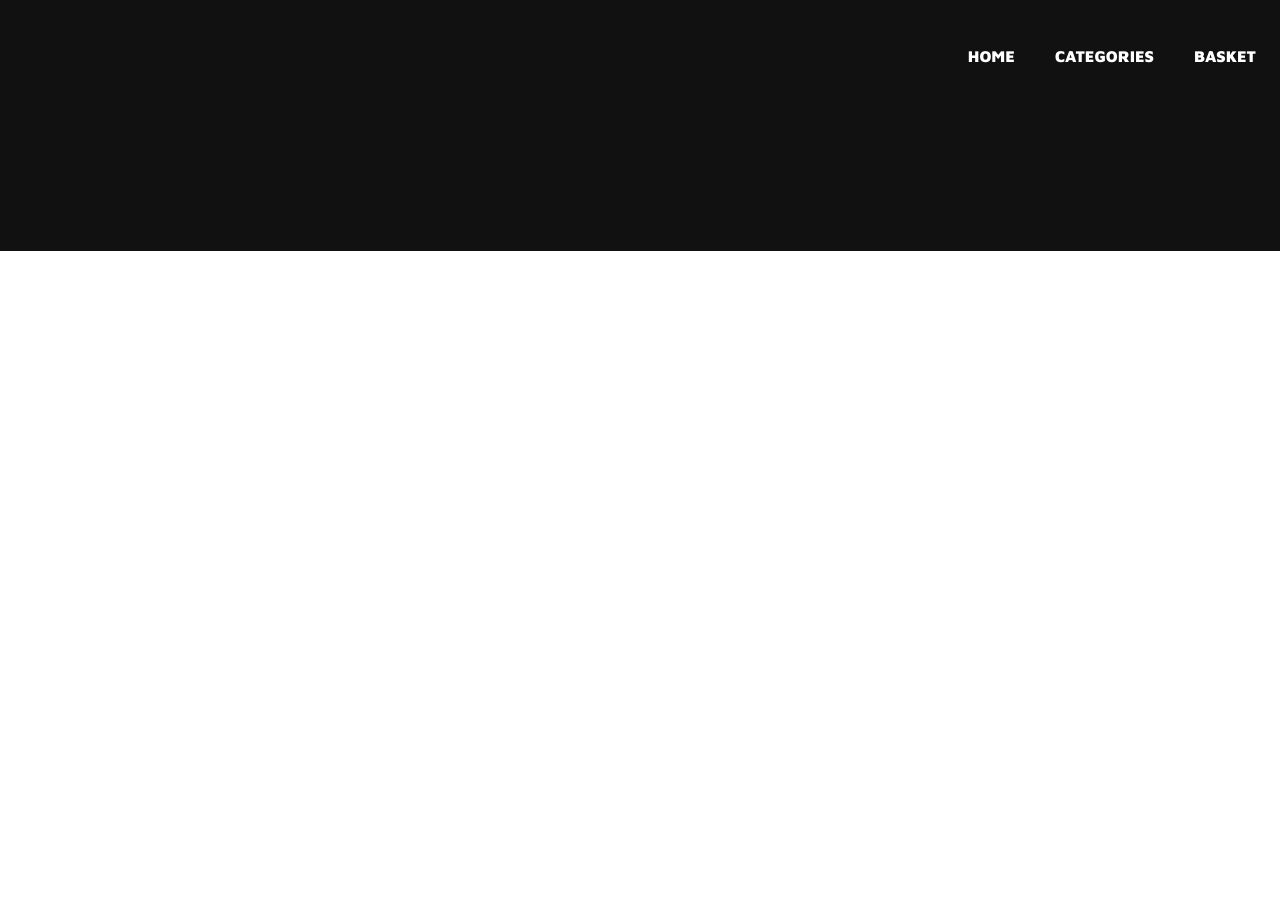
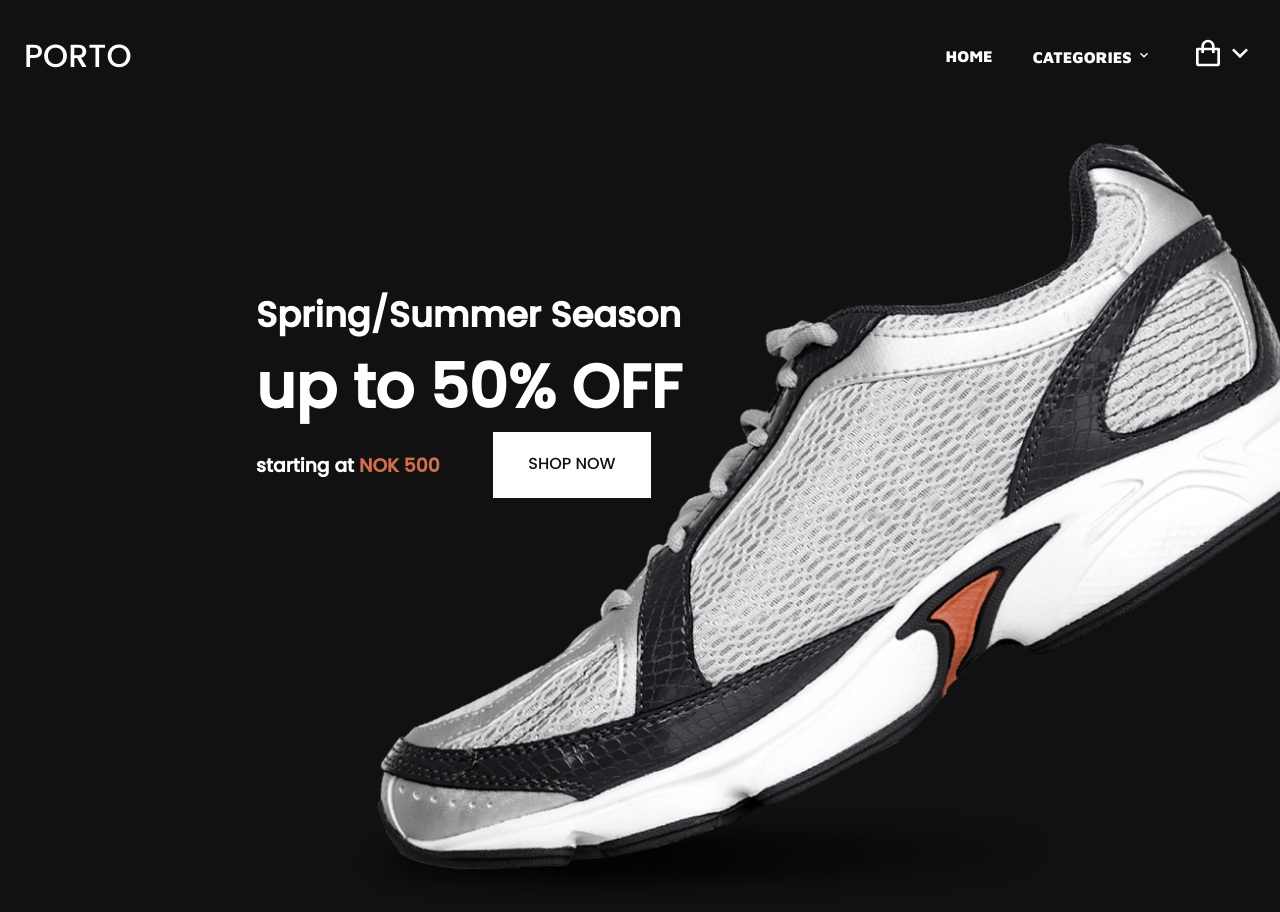
Before and after one commit to FabrizioOnorio/e-commerce-frontend, a React (Create React App) app: page / in a window 1280 px wide. Shown: the top 912 px of the page. Before the commit the page ends 800 px from the top, so only its background shows below. Built offline with nearby package versions, Linux system fonts and the light colour scheme; no server answers.

Commit message:
done home page

```diff
--- a/package.json
+++ b/package.json
@@ -12,6 +12,7 @@
     "@types/react-dom": "^18.0.5",
     "react": "^18.1.0",
     "react-dom": "^18.1.0",
+    "react-icons": "^4.3.1",
     "react-router-dom": "^6.3.0",
     "react-scripts": "5.0.1",
     "typescript": "^4.7.2",
@@ -41,5 +42,8 @@
       "last 1 firefox version",
       "last 1 safari version"
     ]
+  },
+  "devDependencies": {
+    "@types/react-icons": "^3.0.0"
   }
 }
--- a/src/components/Home/Home.tsx
+++ b/src/components/Home/Home.tsx
@@ -1,9 +1,22 @@
 import React from "react";
+import { Link } from "react-router-dom";
 
 const Home = () => {
 	return (
-		<div className="App">
-			<h1> I'm home</h1>
+		<div className="homepage">
+			<section className="homepage--text">
+				<h2>Spring/Summer Season </h2>
+				<h1>up to 50% OFF</h1>
+				<div className="homepage--text--sales">
+					<h3>
+						starting at{" "}
+						<strong className="homepage--sales--price">NOK 500</strong>{" "}
+					</h3>
+					<Link className="homepage--shop--button" to="/categories">
+						SHOP NOW
+					</Link>
+				</div>
+			</section>
 		</div>
 	);
 };
--- a/src/components/Nav/Nav.tsx
+++ b/src/components/Nav/Nav.tsx
@@ -1,16 +1,26 @@
 import React from "react";
 import {  Link } from "react-router-dom";
+import { BiShoppingBag } from "react-icons/bi";
+import { MdKeyboardArrowDown } from "react-icons/md";
 
 
 const Nav = () => {
 	return (
-		<div className="navbar">
-			<Link to="/">HOME</Link>
-			<Link to="/categories">
-				CATEGORIES
+		<>
+			<Link to="/" className="navbar--logo">
+				PORTO
 			</Link>
-			<Link to="/shoppingCart">BASKET</Link>
-		</div>
+			<div className="navbar">
+				<Link to="/">HOME</Link>
+				<Link to="/categories">
+					CATEGORIES <MdKeyboardArrowDown />
+				</Link>
+				<Link className="navbar--basket" to="/shoppingCart">
+					<BiShoppingBag />
+					<MdKeyboardArrowDown />
+				</Link>
+			</div>
+		</>
 	);
 }
 
--- a/src/components/PayPage/PayPage.tsx
+++ b/src/components/PayPage/PayPage.tsx
@@ -2,7 +2,7 @@ import React from "react";
 
 const Pay = () => {
 	return (
-		<div className="App">
+		<div className="pay">
 			<h1>Thank you for buying from us.</h1>
 		</div>
 	);
--- a/src/components/ProductPage/ProductPage.tsx
+++ b/src/components/ProductPage/ProductPage.tsx
@@ -1,11 +1,14 @@
 import React, { useEffect, useState } from "react";
 import { IproductPageProps } from "../../types";
-import { useParams } from "react-router-dom";
+import { Link, useParams } from "react-router-dom";
 import { Product } from "../../types";
 import { v4 as uuid } from "uuid";
+import { BiShoppingBag } from "react-icons/bi";
+import { GiConfirmed } from "react-icons/gi";
 
 const ProductPage = ({ products, setShoppingCart }: IproductPageProps) => {
 	let { productId } = useParams();
+	const [isActive, setIsActive] = useState(false);
 	const [selectedProduct, setSelectedProduct] = useState<Product>();
 	useEffect(() => {
 		const product = products.find(
@@ -18,6 +21,7 @@ const ProductPage = ({ products, setShoppingCart }: IproductPageProps) => {
 		if (selectedProduct !== undefined) {
 			selectedProduct.shoppingCardId = uuid();
 			setShoppingCart((prevState) => [...prevState, selectedProduct]);
+			setIsActive((current) => !current);
 		}
 	};
 
@@ -26,6 +30,12 @@ const ProductPage = ({ products, setShoppingCart }: IproductPageProps) => {
 			<section className="categories--path">
 				HOME {" > "} {selectedProduct?.name}
 			</section>
+			<div className={isActive ? "added--to--basket" : "add--to--basket"}>
+				<p>
+					<GiConfirmed /> You added {selectedProduct?.name} to your{" "}
+					<Link to="/shoppingCart">shopping cart</Link>{" "}
+				</p>
+			</div>
 			<section className="product--page--details">
 				<div className="product--page--img">
 					<img src={selectedProduct?.image} alt={selectedProduct?.name} />
@@ -36,12 +46,16 @@ const ProductPage = ({ products, setShoppingCart }: IproductPageProps) => {
 					<p>{selectedProduct?.description}</p>
 					<p>
 						AVAILABILITY:{" "}
-						{selectedProduct?.quantity !== undefined &&
-						selectedProduct.quantity > 0
-							? "IN STOCK"
-							: "OUT OF STOCK"}
+						<strong className="product--page--availability">
+							{selectedProduct?.quantity !== undefined &&
+							selectedProduct.quantity > 0
+								? "IN STOCK"
+								: "OUT OF STOCK"}
+						</strong>
 					</p>
-					<button className="buy--button" onClick={handleClick}>ADD TO CART</button>
+					<button className="buy--button" onClick={handleClick}>
+						<BiShoppingBag /> ADD TO CART
+					</button>
 				</div>
 			</section>
 		</div>
--- a/src/index.css
+++ b/src/index.css
@@ -4,11 +4,13 @@
 @import "./styles/products-list.css";
 @import "./styles/footer.css";
 @import "./styles/product-page.css";
+@import "./styles/homepage.css";
 
 body {
 	margin: 0;
 	padding: 0;
   font-family: "Poppins", sans-serif;
+  background-color: rgb(244,244,244);
 }
 
 a {
--- /dev/null
+++ b/src/styles/homepage.css
@@ -0,0 +1,47 @@
+.homepage {
+  min-height: 100vh;
+	background-image: url("../../public/images/white-shoes.png");
+  background-size: cover;
+  background-repeat: no-repeat;
+  background-position: center center;
+  background-attachment: fixed;
+  background-color: rgb(17, 17, 17);
+  color: rgb(255, 255, 255);
+  padding-top: 8rem;
+}
+
+.homepage--shop--button {
+  background-color: rgb(255, 255, 255);
+  color: rgb(17, 17, 17);
+  padding: 1.2rem 2.2rem;
+}
+
+.homepage--sales--price {
+  color: rgb(210,110,75);
+}
+
+.homepage--text {
+  margin-left: 20vw;
+  margin-top: 20vh;
+  max-width: 35vw;
+}
+
+.homepage--text h1 {
+  font-size: 3.8em;
+  margin: 0 auto;
+}
+
+.homepage--text h2 {
+  font-size: 2.2em;
+  margin: 0 auto;
+}
+
+.homepage--text a {
+
+  margin: 0 auto;
+}
+
+.homepage--text--sales {
+  display: flex;
+  justify-content: space-between;
+}
--- a/src/styles/navbar.css
+++ b/src/styles/navbar.css
@@ -11,10 +11,25 @@
 	width: 100%;
 	z-index: 1;
 	font-family: "Maven Pro", sans-serif;
-   cursor: pointer;
+	cursor: pointer;
+	color: rgb(255, 255, 255);
+}
+
+.navbar--logo {
+	color: rgb(255, 255, 255);
+	z-index: 2;
+  position: fixed;
+  top: 0;
+  margin-left: 1.5rem;
+  font-size: 2em;
+  margin-top: 2rem;
 }
 
 .navbar a {
 	color: rgb(255, 255, 255);
 	margin-right: 1.5rem;
 }
+
+.navbar--basket {
+	font-size: xx-large;
+}
--- a/src/styles/product-card.css
+++ b/src/styles/product-card.css
@@ -1,6 +1,5 @@
 .product--card {
 	max-width: 10rem;
-
 	font-size: 1rem;
 }
 
--- a/src/styles/product-page.css
+++ b/src/styles/product-page.css
@@ -14,7 +14,7 @@
 }
 
 .product--page--text p {
-  color: rgb(119,119,119);
+	color: rgb(119, 119, 119);
 }
 
 .buy--button {
@@ -23,3 +23,28 @@
 	background-color: rgb(17, 17, 17);
 	padding: 1rem;
 }
+
+.add--to--basket {
+	display: none;
+}
+
+.added--to--basket {
+  margin-top: 2rem;
+  margin-left: 4rem;
+  margin-right: 4rem;
+  background-color: rgb(229,240,229);
+  color: rgb(3,100,0);
+  padding: 0.2rem;
+}
+
+.added--to--basket a {
+  color: rgb(11,136,204)
+}
+
+.added--to--basket p {
+  padding-left: 1rem;
+}
+
+.product--page--availability {
+  color: rgb(35,37,41);
+}
```
Also changed, not shown: public/images/white-shoes.png (added), 1 other file (tests, documents, lock files or other folders). Lines whose indentation alone changed are shown as unchanged.
